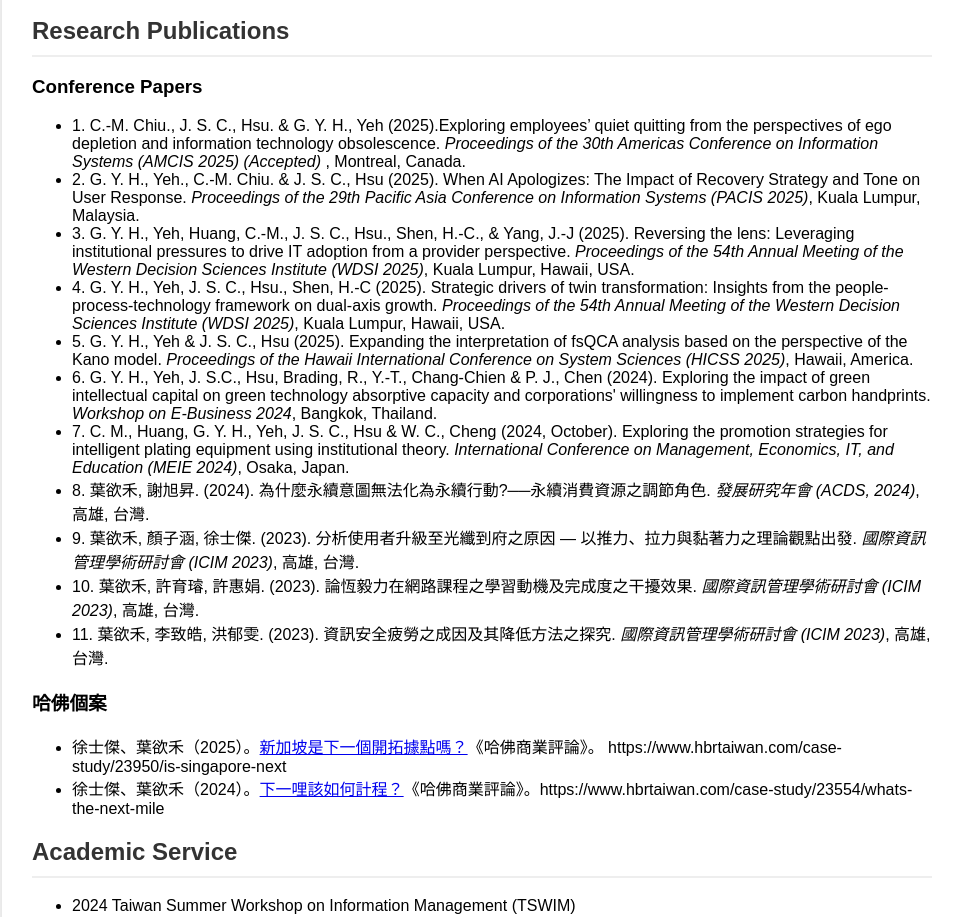
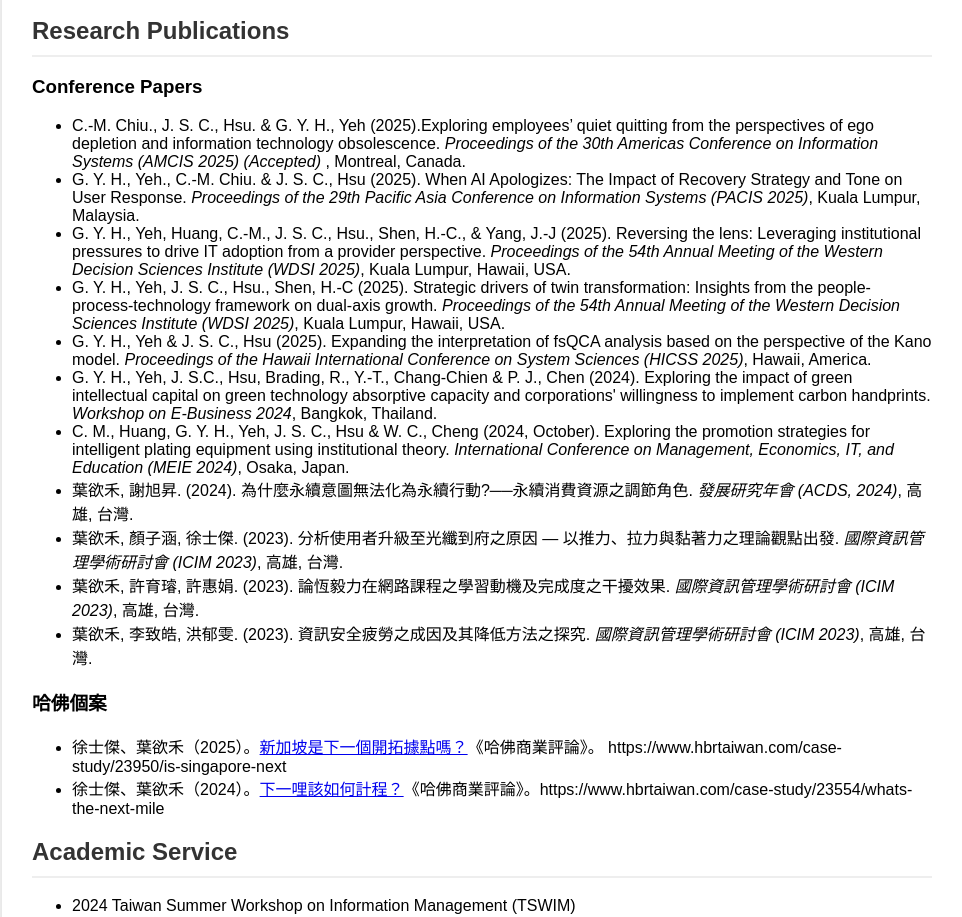
Before and after one commit to Gary2686/gary1253018642-gmail.com.github.io, a plain HTML site: page index.html in a window 1280 px wide. Shown: the part 937-1854 px from the top of the page, without its empty margins (158-1120 px from the left). Drawn offline with Linux system fonts and the light colour scheme.

Commit message:
index.html

```diff
--- a/index.html
+++ b/index.html
@@ -109,17 +109,17 @@
 
             <h3>Conference Papers</h3>
             <ul>
-                <li>1. C.-M. Chiu., J. S. C., Hsu. & G. Y. H., Yeh (2025).Exploring employees’ quiet quitting from the perspectives of ego depletion and information technology obsolescence. <em>Proceedings of the 30th Americas Conference on Information Systems (AMCIS 2025) (Accepted) </em>, Montreal, Canada.</li>
-                <li>2. G. Y. H., Yeh., C.-M. Chiu. & J. S. C., Hsu (2025). When AI Apologizes: The Impact of Recovery Strategy and Tone on User Response. <em>Proceedings of the 29th Pacific Asia Conference on Information Systems (PACIS 2025)</em>, Kuala Lumpur, Malaysia.</li>
-                <li>3. G. Y. H., Yeh, Huang, C.-M., J. S. C., Hsu., Shen, H.-C., & Yang, J.-J (2025). Reversing the lens: Leveraging institutional pressures to drive IT adoption from a provider perspective. <em>Proceedings of the 54th Annual Meeting of the Western Decision Sciences Institute (WDSI 2025)</em>, Kuala Lumpur, Hawaii, USA.</li>
-                <li>4. G. Y. H., Yeh, J. S. C., Hsu., Shen, H.-C (2025). Strategic drivers of twin transformation: Insights from the people-process-technology framework on dual-axis growth. <em>Proceedings of the 54th Annual Meeting of the Western Decision Sciences Institute (WDSI 2025)</em>, Kuala Lumpur, Hawaii, USA.</li>
-                <li>5. G. Y. H., Yeh & J. S. C., Hsu (2025). Expanding the interpretation of fsQCA analysis based on the perspective of the Kano model. <em>Proceedings of the Hawaii International Conference on System Sciences (HICSS 2025)</em>, Hawaii, America.</li>
-                <li>6. G. Y. H., Yeh, J. S.C., Hsu, Brading, R., Y.-T., Chang-Chien & P. J., Chen (2024). Exploring the impact of green intellectual capital on green technology absorptive capacity and corporations' willingness to implement carbon handprints. <em>Workshop on E-Business 2024</em>, Bangkok, Thailand.</li>
-                <li>7. C. M., Huang, G. Y. H., Yeh, J. S. C., Hsu & W. C., Cheng (2024, October). Exploring the promotion strategies for intelligent plating equipment using institutional theory. <em>International Conference on Management, Economics, IT, and Education (MEIE 2024)</em>, Osaka, Japan.</li>
-                <li>8. 葉欲禾, 謝旭昇. (2024). 為什麼永續意圖無法化為永續行動?──永續消費資源之調節角色. <em>發展研究年會 (ACDS, 2024)</em>, 高雄, 台灣.</li>
-                <li>9. 葉欲禾, 顏子涵, 徐士傑. (2023). 分析使用者升級至光纖到府之原因 — 以推力、拉力與黏著力之理論觀點出發. <em>國際資訊管理學術研討會 (ICIM 2023)</em>, 高雄, 台灣.</li>
-                <li>10. 葉欲禾, 許育璿, 許惠娟. (2023). 論恆毅力在網路課程之學習動機及完成度之干擾效果. <em>國際資訊管理學術研討會 (ICIM 2023)</em>, 高雄, 台灣.</li>
-                <li>11. 葉欲禾, 李致皓, 洪郁雯. (2023). 資訊安全疲勞之成因及其降低方法之探究. <em>國際資訊管理學術研討會 (ICIM 2023)</em>, 高雄, 台灣.</li>
+                <li>C.-M. Chiu., J. S. C., Hsu. & G. Y. H., Yeh (2025).Exploring employees’ quiet quitting from the perspectives of ego depletion and information technology obsolescence. <em>Proceedings of the 30th Americas Conference on Information Systems (AMCIS 2025) (Accepted) </em>, Montreal, Canada.</li>
+                <li>G. Y. H., Yeh., C.-M. Chiu. & J. S. C., Hsu (2025). When AI Apologizes: The Impact of Recovery Strategy and Tone on User Response. <em>Proceedings of the 29th Pacific Asia Conference on Information Systems (PACIS 2025)</em>, Kuala Lumpur, Malaysia.</li>
+                <li>G. Y. H., Yeh, Huang, C.-M., J. S. C., Hsu., Shen, H.-C., & Yang, J.-J (2025). Reversing the lens: Leveraging institutional pressures to drive IT adoption from a provider perspective. <em>Proceedings of the 54th Annual Meeting of the Western Decision Sciences Institute (WDSI 2025)</em>, Kuala Lumpur, Hawaii, USA.</li>
+                <li>G. Y. H., Yeh, J. S. C., Hsu., Shen, H.-C (2025). Strategic drivers of twin transformation: Insights from the people-process-technology framework on dual-axis growth. <em>Proceedings of the 54th Annual Meeting of the Western Decision Sciences Institute (WDSI 2025)</em>, Kuala Lumpur, Hawaii, USA.</li>
+                <li>G. Y. H., Yeh & J. S. C., Hsu (2025). Expanding the interpretation of fsQCA analysis based on the perspective of the Kano model. <em>Proceedings of the Hawaii International Conference on System Sciences (HICSS 2025)</em>, Hawaii, America.</li>
+                <li>G. Y. H., Yeh, J. S.C., Hsu, Brading, R., Y.-T., Chang-Chien & P. J., Chen (2024). Exploring the impact of green intellectual capital on green technology absorptive capacity and corporations' willingness to implement carbon handprints. <em>Workshop on E-Business 2024</em>, Bangkok, Thailand.</li>
+                <li>C. M., Huang, G. Y. H., Yeh, J. S. C., Hsu & W. C., Cheng (2024, October). Exploring the promotion strategies for intelligent plating equipment using institutional theory. <em>International Conference on Management, Economics, IT, and Education (MEIE 2024)</em>, Osaka, Japan.</li>
+                <li>葉欲禾, 謝旭昇. (2024). 為什麼永續意圖無法化為永續行動?──永續消費資源之調節角色. <em>發展研究年會 (ACDS, 2024)</em>, 高雄, 台灣.</li>
+                <li>葉欲禾, 顏子涵, 徐士傑. (2023). 分析使用者升級至光纖到府之原因 — 以推力、拉力與黏著力之理論觀點出發. <em>國際資訊管理學術研討會 (ICIM 2023)</em>, 高雄, 台灣.</li>
+                <li>葉欲禾, 許育璿, 許惠娟. (2023). 論恆毅力在網路課程之學習動機及完成度之干擾效果. <em>國際資訊管理學術研討會 (ICIM 2023)</em>, 高雄, 台灣.</li>
+                <li>葉欲禾, 李致皓, 洪郁雯. (2023). 資訊安全疲勞之成因及其降低方法之探究. <em>國際資訊管理學術研討會 (ICIM 2023)</em>, 高雄, 台灣.</li>
             </ul>
          </section>
          <!-- Other Publications -->
```
